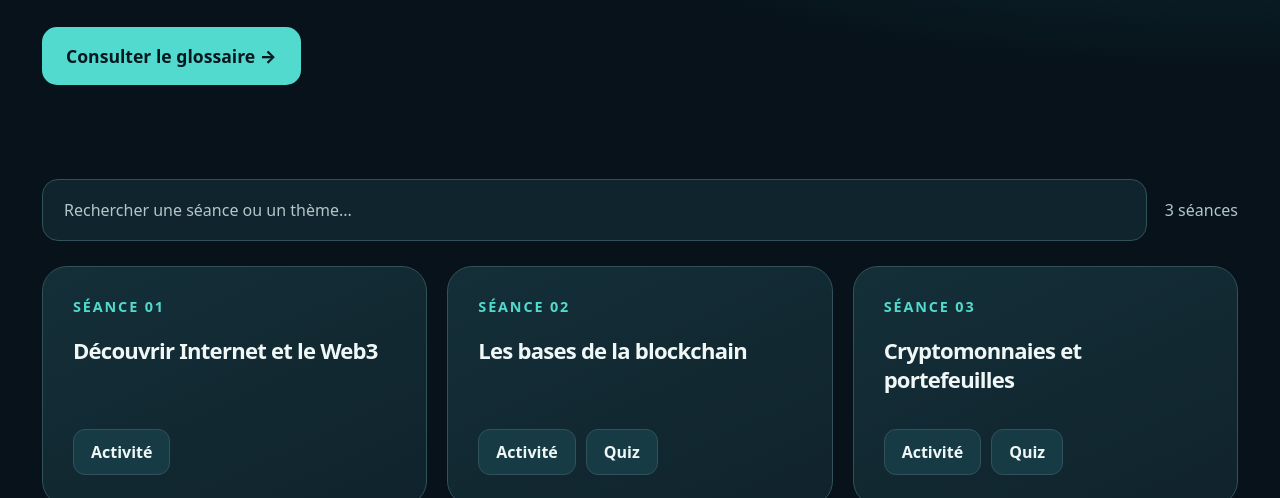
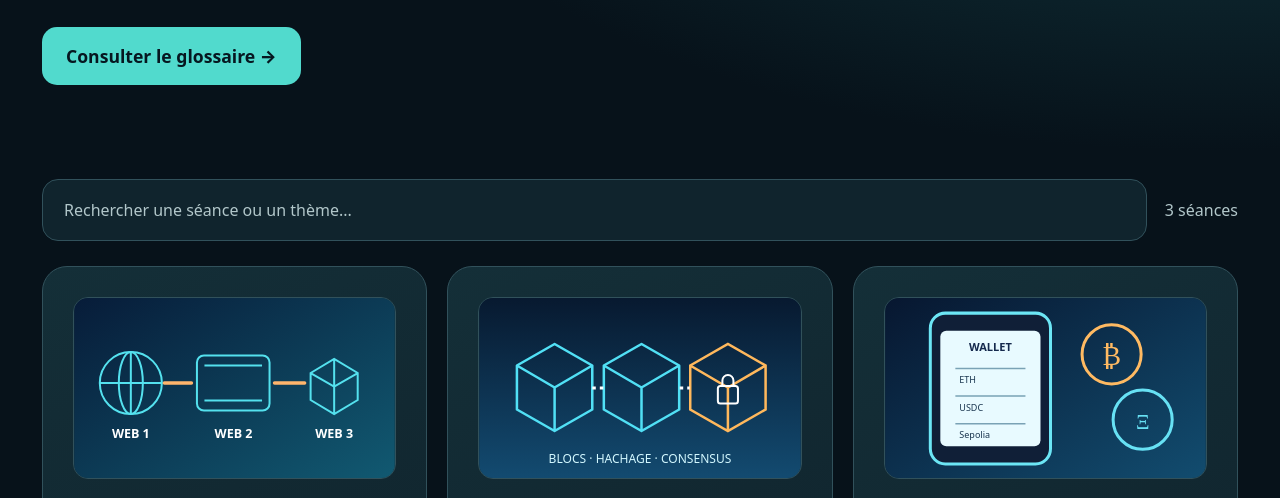
Before and after one commit to smartzformation/formation-web3, a plain HTML site: page index.html in a window 1280 px wide. Shown: the part 295-793 px from the top of the page. Drawn offline with Linux system fonts and the light colour scheme.

Commit message:
Afficher les vignettes des trois séances sur la page d’accueil

```diff
--- a/index.html
+++ b/index.html
@@ -18,6 +18,7 @@ h1{font-size:clamp(3rem,6.3vw,6rem);letter-spacing:-.075em;line-height:1.05;marg
 #search::placeholder{color:var(--muted)}#count{color:var(--muted);white-space:nowrap}
 .cards{display:grid;grid-template-columns:repeat(3,minmax(0,1fr));gap:20px}
 .card{background:linear-gradient(155deg,#142f38,#10232c);border:1px solid var(--border);border-radius:25px;min-height:240px;padding:30px;display:flex;flex-direction:column}
+.card .thumb{display:block;width:100%;aspect-ratio:16/9;object-fit:cover;border-radius:15px;margin-bottom:22px;border:1px solid var(--border)}
 .card .num{color:var(--mint);font-weight:800;letter-spacing:.13em;font-size:.9rem}
 .card h2{font-size:1.38rem;line-height:1.28;letter-spacing:-.035em;margin:20px 0 32px}
 .actions{display:flex;gap:10px;flex-wrap:wrap;margin-top:auto}
@@ -60,6 +61,7 @@ function afficher(){
  cards.replaceChildren();
  for(const s of items){
   const card=document.createElement('article');card.className='card';
+  const thumb=document.createElement('img');thumb.className='thumb';thumb.src='./images/seance-'+String(s.numero).padStart(2,'0')+'.svg';thumb.alt='Illustration de la séance '+s.numero;thumb.loading='lazy';
   const num=document.createElement('div');num.className='num';num.textContent='SÉANCE '+String(s.numero).padStart(2,'0');
   const h=document.createElement('h2');h.textContent=s.titre;
   const actions=document.createElement('div');actions.className='actions';
@@ -67,7 +69,7 @@ function afficher(){
    if(!url)continue;
    const a=document.createElement('a');a.textContent=label;a.href=url;actions.append(a);
   }
-  card.append(num,h,actions);cards.append(card);
+  card.append(thumb,num,h,actions);cards.append(card);
  }
  count.textContent=items.length+' séance'+(items.length>1?'s':'');
  empty.hidden=items.length!==0;
```
